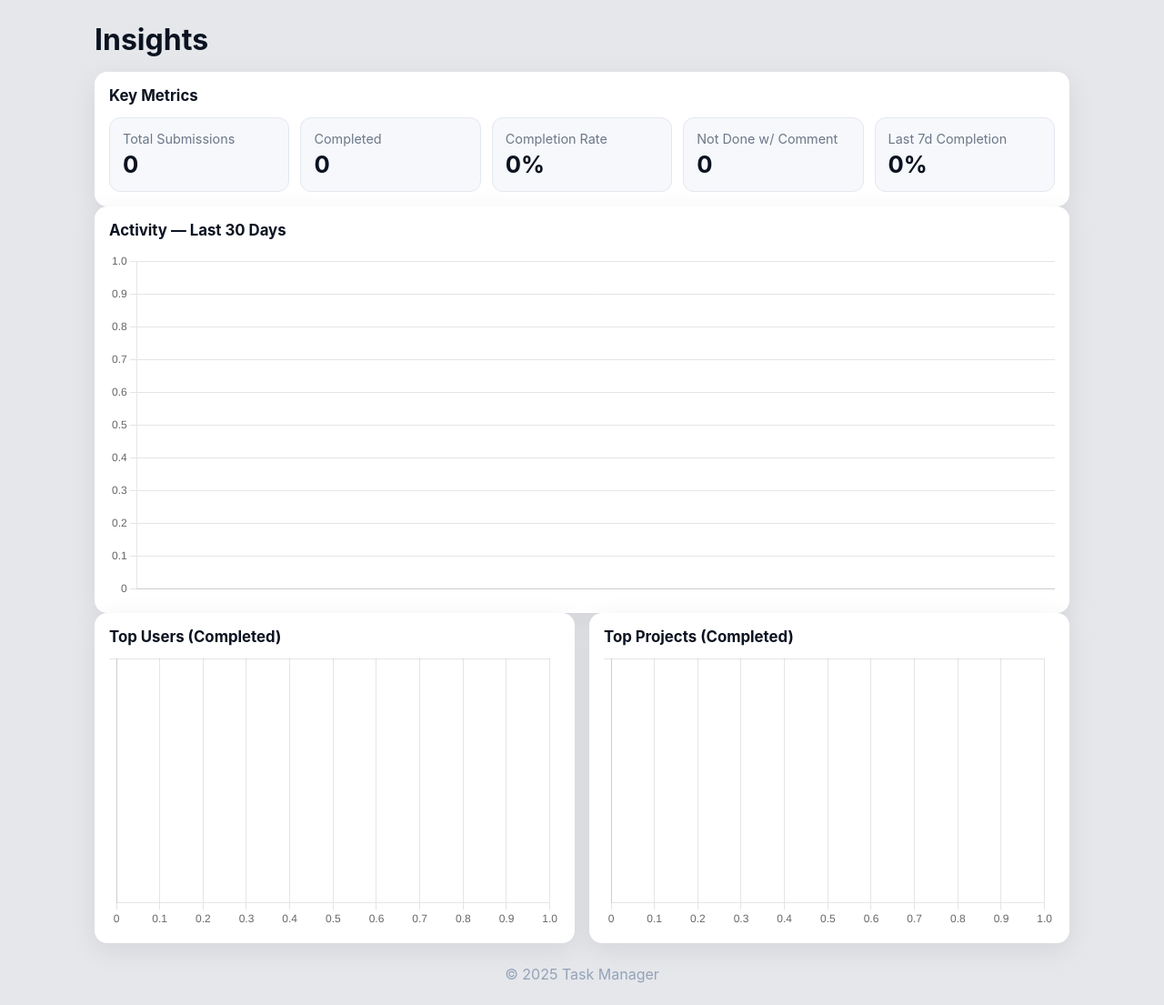
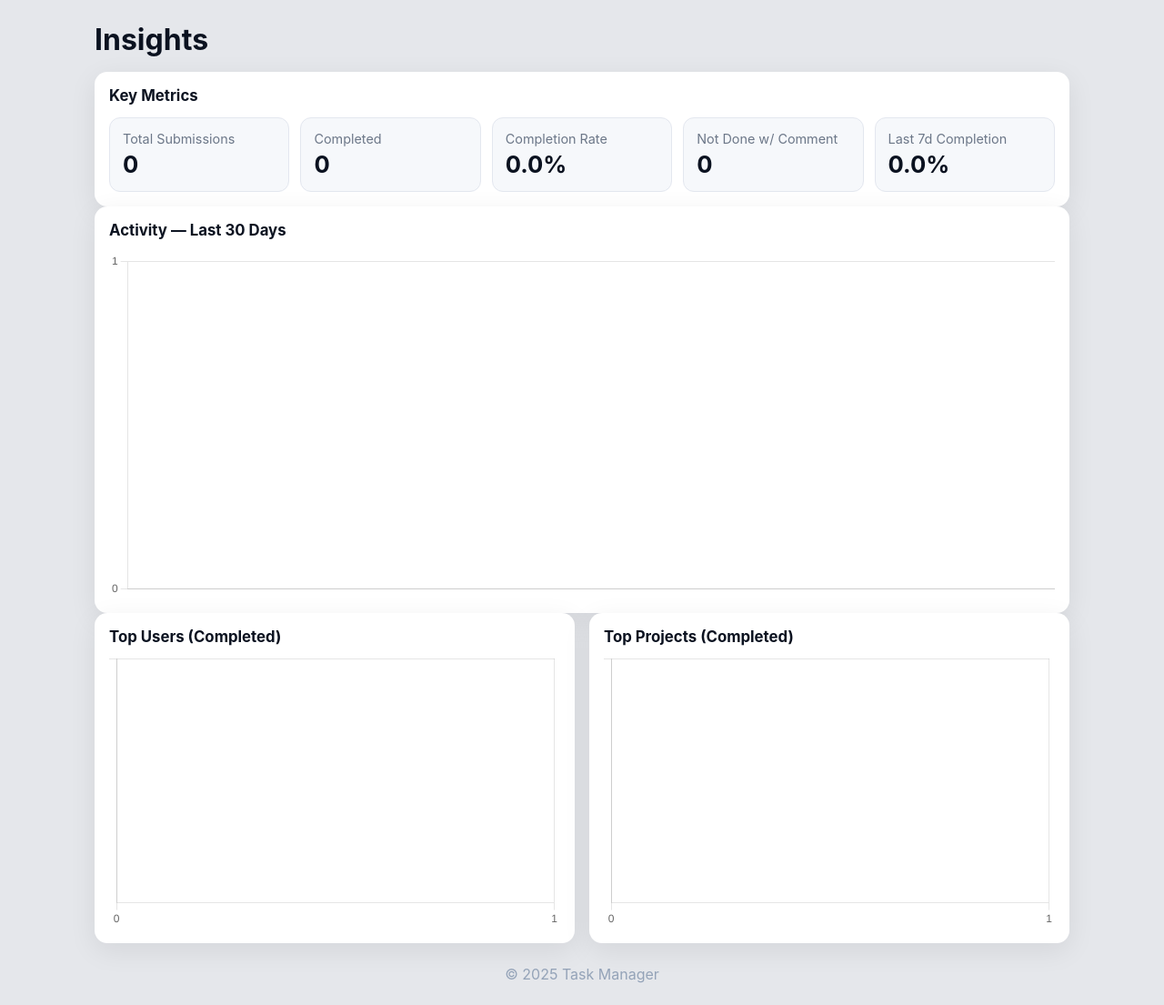
Before and after one commit to Georgewp3/Eurofreight-Task-Manager, a Flask app: page /admin/insights in a window 1280 px wide. Shown: the part 44-1149 px from the top of the page at 91% size. Run offline with Flask 3, Linux system fonts and the light colour scheme; the visitor is signed in with stand-in values (Sample User, id 1); data that the repository does not hold is empty; some libraries are stand-ins or nearby versions.

Commit message:
Fix again

```diff
--- a/TaskApp3/templates/insights.html
+++ b/TaskApp3/templates/insights.html
@@ -5,11 +5,26 @@
 <section class="card">
   <h2>Key Metrics</h2>
   <div class="kpi-grid">
-    <div class="kpi"><div class="kpi-label">Total Submissions</div><div id="kpiTotal" class="kpi-value">—</div></div>
-    <div class="kpi"><div class="kpi-label">Completed</div><div id="kpiCompleted" class="kpi-value">—</div></div>
-    <div class="kpi"><div class="kpi-label">Completion Rate</div><div id="kpiRate" class="kpi-value">—%</div></div>
-    <div class="kpi"><div class="kpi-label">Not Done w/ Comment</div><div id="kpiNdc" class="kpi-value">—</div></div>
-    <div class="kpi"><div class="kpi-label">Last 7d Completion</div><div id="kpiLast7" class="kpi-value">—%</div></div>
+    <div class="kpi">
+      <div class="kpi-label">Total Submissions</div>
+      <div id="kpiTotal" class="kpi-value">—</div>
+    </div>
+    <div class="kpi">
+      <div class="kpi-label">Completed</div>
+      <div id="kpiCompleted" class="kpi-value">—</div>
+    </div>
+    <div class="kpi">
+      <div class="kpi-label">Completion Rate</div>
+      <div id="kpiRate" class="kpi-value">—%</div>
+    </div>
+    <div class="kpi">
+      <div class="kpi-label">Not Done w/ Comment</div>
+      <div id="kpiNdc" class="kpi-value">—</div>
+    </div>
+    <div class="kpi">
+      <div class="kpi-label">Last 7d Completion</div>
+      <div id="kpiLast7" class="kpi-value">—%</div>
+    </div>
   </div>
 </section>
 
@@ -29,22 +44,30 @@
   </section>
 </section>
 
-<!-- Chart.js from CDN -->
+<!-- Chart.js -->
 <script src="https://cdn.jsdelivr.net/npm/chart.js@4.4.1/dist/chart.umd.min.js"></script>
 <script>
 (async function(){
-  try{
+  const fmtPct = v => (Number.isFinite(v) ? Number(v).toFixed(1) : "0.0");
+
+  try {
     const res = await fetch("{{ url_for('admin_insights_data') }}", { credentials: "include" });
+    if (!res.ok) {
+      const text = await res.text();
+      console.error("Insights API failed:", res.status, text);
+      alert("Failed to load insights (" + res.status + "). Check server logs.");
+      return;
+    }
     const data = await res.json();
 
-    // KPIs
-    document.getElementById('kpiTotal').textContent    = data.kpis.total_submissions;
-    document.getElementById('kpiCompleted').textContent= data.kpis.completed;
-    document.getElementById('kpiRate').textContent     = data.kpis.completion_rate + "%";
-    document.getElementById('kpiNdc').textContent      = data.kpis.not_done_with_comment;
-    document.getElementById('kpiLast7').textContent    = data.kpis.last7_rate + "%";
+    // ----- KPIs -----
+    document.getElementById('kpiTotal').textContent     = data.kpis.total_submissions;
+    document.getElementById('kpiCompleted').textContent = data.kpis.completed;
+    document.getElementById('kpiRate').textContent      = fmtPct(data.kpis.completion_rate) + "%";
+    document.getElementById('kpiNdc').textContent       = data.kpis.not_done_with_comment;
+    document.getElementById('kpiLast7').textContent     = fmtPct(data.kpis.last7_rate) + "%";
 
-    // Charts
+    // ----- Charts -----
     const ctxDaily = document.getElementById('dailyChart').getContext('2d');
     new Chart(ctxDaily, {
       type: 'line',
@@ -52,27 +75,60 @@
         labels: data.daily.labels,
         datasets: [{ label: 'Submissions', data: data.daily.counts, tension: .25, fill: false }]
       },
-      options: { responsive: true, plugins: { legend: { display: false } }, scales: { y: { beginAtZero: true } } }
+      options: {
+        responsive: true,
+        plugins: { legend: { display: false } },
+        scales: { y: { beginAtZero: true, ticks: { precision: 0 } } }
+      }
     });
 
     const ctxUser = document.getElementById('userChart').getContext('2d');
     new Chart(ctxUser, {
       type: 'bar',
       data: { labels: data.per_user.labels, datasets: [{ label: 'Completed', data: data.per_user.counts }] },
-      options: { indexAxis: 'y', plugins: { legend: { display:false } }, scales: { x: { beginAtZero: true } } }
+      options: {
+        indexAxis: 'y',
+        plugins: { legend: { display: false } },
+        scales: { x: { beginAtZero: true, ticks: { precision: 0 } } }
+      }
     });
 
     const ctxProj = document.getElementById('projChart').getContext('2d');
     new Chart(ctxProj, {
       type: 'bar',
       data: { labels: data.per_project.labels, datasets: [{ label: 'Completed', data: data.per_project.counts }] },
-      options: { indexAxis: 'y', plugins: { legend: { display:false } }, scales: { x: { beginAtZero: true } } }
+      options: {
+        indexAxis: 'y',
+        plugins: { legend: { display: false } },
+        scales: { x: { beginAtZero: true, ticks: { precision: 0 } } }
+      }
     });
 
-  }catch(err){
+  } catch (err) {
     console.error(err);
     alert("Failed to load insights.");
   }
 })();
 </script>
+
+<style>
+/* Page-local styles (or move to style.css) */
+.kpi-grid {
+  display: grid;
+  grid-template-columns: repeat(5, minmax(140px, 1fr));
+  gap: 12px;
+  margin-top: 8px;
+}
+.kpi {
+  background: var(--surface, #f6f8fb);
+  border: 1px solid var(--border, #e3e7ef);
+  border-radius: 12px;
+  padding: 14px;
+}
+.kpi-label { font-size: .9rem; color: #6c7788; }
+.kpi-value { font-size: 1.6rem; font-weight: 700; margin-top: 4px; }
+@media (max-width: 900px) {
+  .kpi-grid { grid-template-columns: repeat(2, minmax(140px, 1fr)); }
+}
+</style>
 {% endblock %}
```
